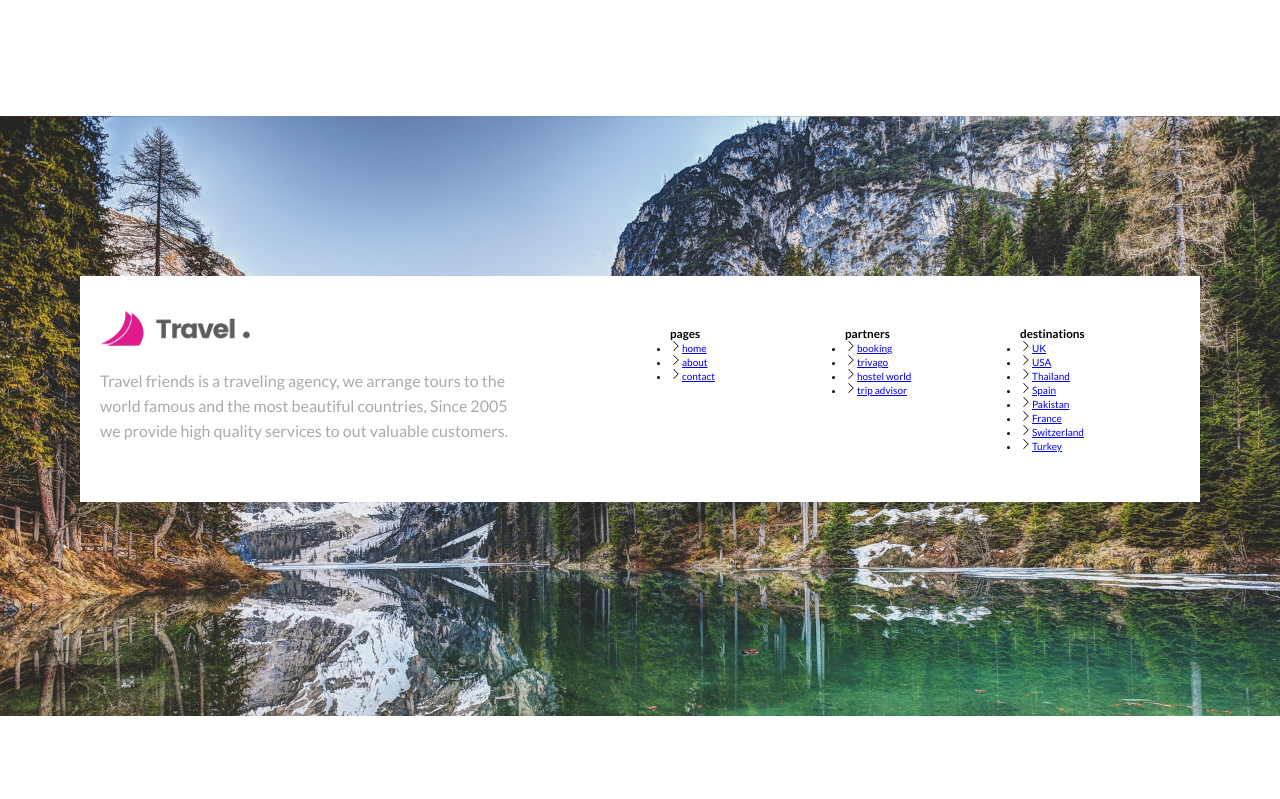
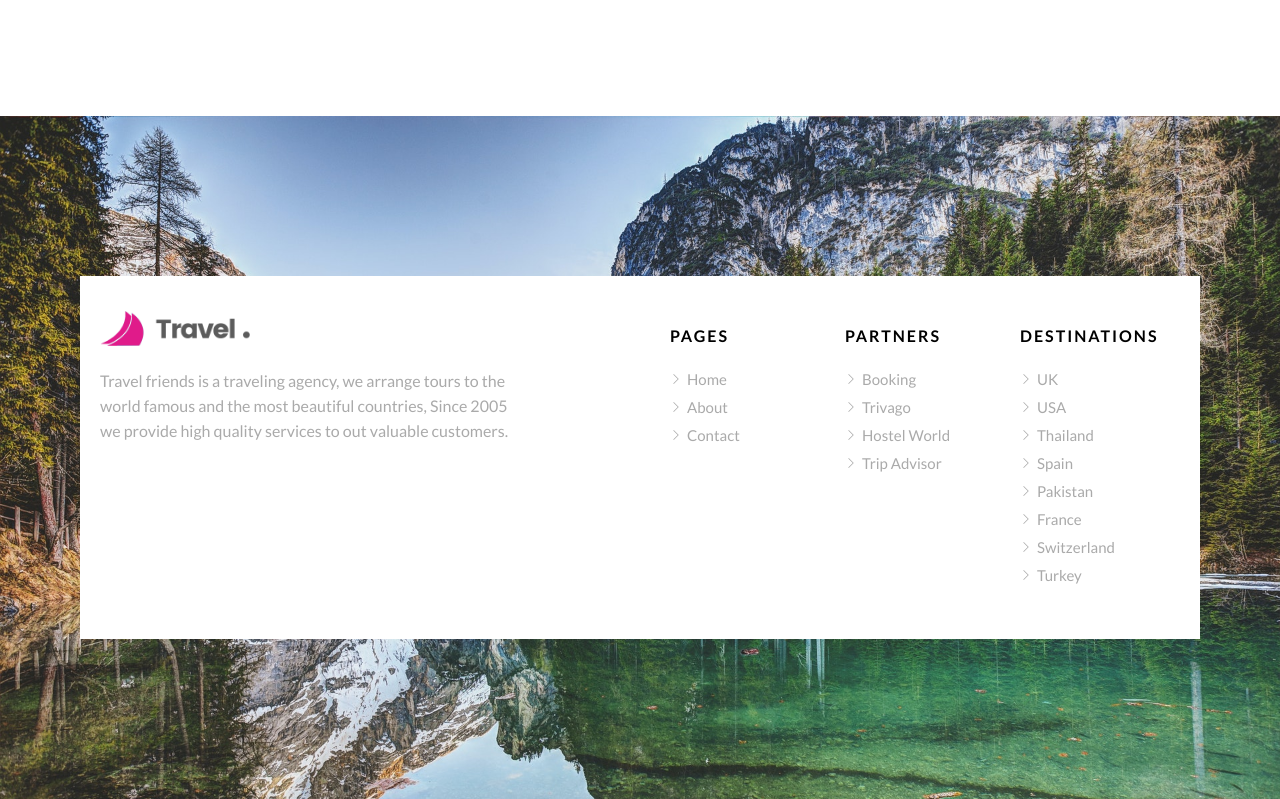
Before and after one commit to NamNguyenGit/NextLevelSolutionTrain, a React (Create React App) app in the folder Udemy_courses/travel-website/: page / in a window 1280 px wide. Shown: the part 2966-3765 px from the top of the page. Before the commit the page ends 3682 px from the top, so only its background shows below. Built offline with nearby package versions, Linux system fonts and the light colour scheme.

Commit message:
Style Link

```diff
--- a/Udemy_courses/travel-website/src/scss/components/_footer.scss
+++ b/Udemy_courses/travel-website/src/scss/components/_footer.scss
@@ -6,11 +6,10 @@
     padding: 8rem 0;
     &__container {
         width: 100%;
-        padding: 8rem ;
+        padding: 8rem;
         &__block {
-            background: $white ;
-            padding: 2rem ;
-
+            background: $white;
+            padding: 2rem;
         }
     }
     &__intro {
@@ -29,7 +28,30 @@
             width: 80%;
             font-weight: 400;
             line-height: 2.5rem;
-
+        }
+    }
+    &__heading {
+        color: $black;
+        text-transform: uppercase;
+        font-size: 1.6rem;
+        letter-spacing: 0.2rem;
+        margin-bottom: 2rem;
+    }
+    &__ul {
+        list-style: none;
+        &__li {
+            display: flex;
+            align-items: center;
+            color: $silverlight;
+            a {
+                text-decoration: none;
+                color: $silverlight;
+                display: block;
+                padding: 0.5rem 0;
+                font-size: 1.5rem;
+                text-transform: capitalize;
+                margin-left: 0.5rem;
+            }
         }
     }
 }
```
Also changed, not shown: Udemy_courses/travel-website/src/main.css.
